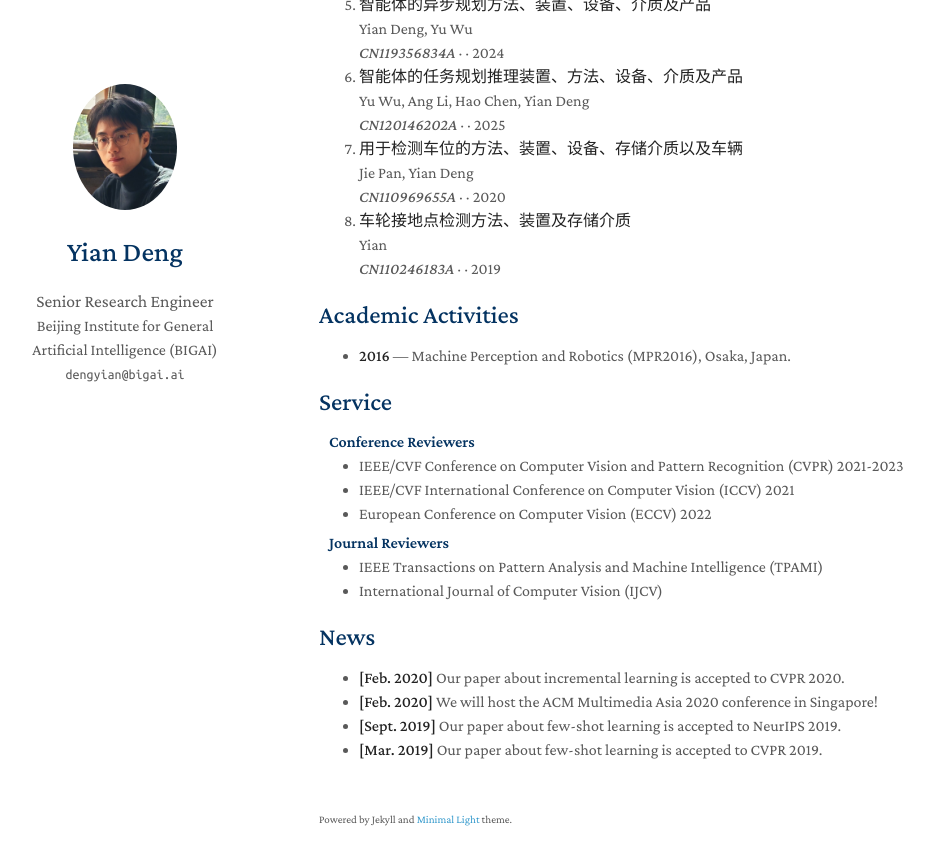
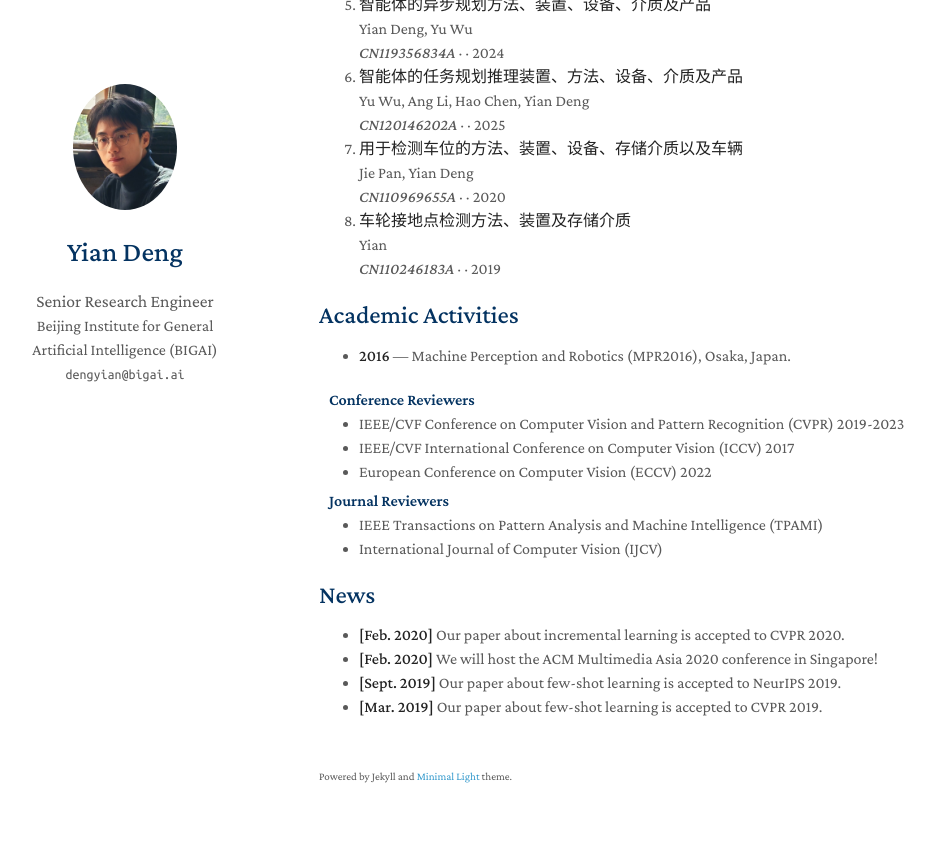
Before and after one commit to yian-deng/yian-deng.github.io, a Jekyll site: the page built from index.md, in a window 1280 px wide and 900 px high, scrolled down 2434 px. Shown: the top 865 px of the window, without its empty margins (151-1086 px from the left). Built offline with Jekyll 4.4.1, drawn with Linux system fonts in a browser that asks for light colours; a style sheet for code colours, icons or effects is not loaded; our own code applies the rules of GitHub Pages for plain Markdown files.

Commit message:
Update service.md

```diff
--- a/_includes/service.md
+++ b/_includes/service.md
@@ -1,16 +1,14 @@
-## Service
-
 <h4 style="margin:0 10px 0;">Conference Reviewers</h4>
 
 <ul style="margin:0 0 5px;">
-  <li><a href="http://cvpr2023.thecvf.com/"><autocolor>IEEE/CVF Conference on Computer Vision and Pattern Recognition (CVPR) 2021-2023</autocolor></a></li>
-  <li><a href="http://iccv2021.thecvf.com/"><autocolor>IEEE/CVF International Conference on Computer Vision (ICCV) 2021</autocolor></a></li>
-  <li><a href="https://eccv2022.ecva.net/"><autocolor>European Conference on Computer Vision (ECCV) 2022</autocolor></a></li>
+  <li><autocolor>IEEE/CVF Conference on Computer Vision and Pattern Recognition (CVPR) 2019-2023</autocolor></li>
+  <li><autocolor>IEEE/CVF International Conference on Computer Vision (ICCV) 2017</autocolor></li>
+  <li><autocolor>European Conference on Computer Vision (ECCV) 2022</autocolor></li>
 </ul>
 
 <h4 style="margin:0 10px 0;">Journal Reviewers</h4>
 
 <ul style="margin:0 0 20px;">
-  <li><a href="https://www.computer.org/csdl/journal/tp"><autocolor>IEEE Transactions on Pattern Analysis and Machine Intelligence (TPAMI)</autocolor></a></li>
-  <li><a href="https://www.springer.com/journal/11263"><autocolor>International Journal of Computer Vision (IJCV)</autocolor></a></li>
+  <li><autocolor>IEEE Transactions on Pattern Analysis and Machine Intelligence (TPAMI)</autocolor></li>
+  <li><autocolor>International Journal of Computer Vision (IJCV)</autocolor></li>
 </ul>
```
